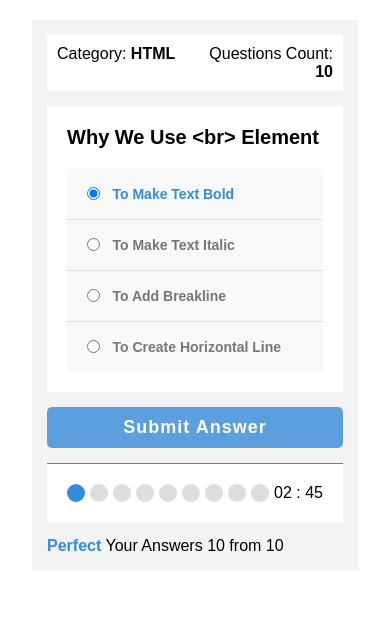
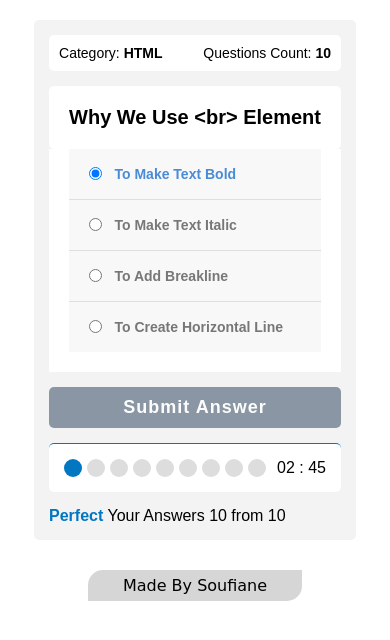
Before and after one commit to Enaifuos17/Quiz_App, a plain HTML site: page index.html in a window 390 px wide. Drawn offline with Linux system fonts and the light colour scheme.

Commit message:
comlete some css and responsive to be able to start JS

```diff
--- a/index.html
+++ b/index.html
@@ -66,6 +66,7 @@
         <span class="perfect">Perfect</span> Your Answers 10 from 10
       </div>
     </div>
+    <footer>Made By Soufiane <img src="yo.webp" alt="" /></footer>
     <!-- js -->
     <script src="main.js"></script>
   </body>
--- a/style.css
+++ b/style.css
@@ -6,7 +6,12 @@
   --bg-color: #f3f3f3;
   --bg-color2: #f8f8f8;
   /* --color1: rgb(13, 93, 168); */
-  --color1: rgb(54, 139, 218);
+  /* --color1: rgb(54, 139, 218); */
+  --color1: #0077c0;
+  --color2: #00ab66;
+  --color3: #ffa500;
+  --color4: #ef0107;
+  /* --color1: rgb(0 119 192 / 70%); */
 }
 
 body {
@@ -18,6 +23,7 @@ body {
   width: 800px;
   background-color: var(--bg-color);
   padding: 15px;
+  border-radius: 5px;
 }
 
 /* * ----- */
@@ -32,6 +38,7 @@ body {
   display: flex;
   background-color: #fff;
   padding: 20px;
+  border-radius: 5px;
 }
 
 /* * ----- */
@@ -47,6 +54,14 @@ body {
   /* bash ytafr9u  */
 }
 
+/* * ----- */
+@media (max-width: 767px) {
+  .quiz-app .quiz-info .category {
+    font-size: 14px;
+  }
+}
+/* * ----- */
+
 .quiz-app .quiz-info .category span {
   font-weight: bold;
 }
@@ -56,6 +71,14 @@ body {
   text-align: right;
 }
 
+/* * ----- */
+@media (max-width: 767px) {
+  .quiz-app .quiz-info .count {
+    font-size: 14px;
+  }
+}
+/* * ----- */
+
 .quiz-app .quiz-info .count span {
   font-weight: bold;
 }
@@ -64,6 +87,7 @@ body {
   background-color: #fff;
   padding: 20px;
   margin-top: 15px;
+  border-radius: 5px;
 }
 
 .quiz-app .quiz-area h2 {
@@ -96,7 +120,8 @@ body {
 
 /* if input (radio type) is checked --> label li murah ---> color:... */
 .quiz-app .answrs-area .answr input[type="Radio"]:checked + label {
-  color: rgb(54, 139, 218);
+  /* color: rgb(54, 139, 218); */
+  color: rgb(0 92 200 / 70%);
 }
 
 .quiz-app .answrs-area .answr input {
@@ -117,7 +142,7 @@ body {
 }
 
 .quiz-app .submit-button {
-  background-color: var(--color1);
+  background-color: #708090;
   display: block;
   width: 100%;
   margin: auto;
@@ -149,7 +174,16 @@ body {
   display: flex;
   padding: 20px;
   margin-top: 15px;
+  border-radius: 5px;
 }
+
+/* * ----- */
+@media (max-width: 767px) {
+  .quiz-app .bullets {
+    padding: 15px;
+  }
+}
+/* * ----- */
 
 .quiz-app .bullets .spans {
   flex: 1;
@@ -186,15 +220,15 @@ body {
 }
 
 .quiz-app .results span.bad {
-  color: red;
+  color: var(--color4);
 }
 
 .quiz-app .results span.not-bad {
-  color: orange;
+  color: var(--color3);
 }
 
 .quiz-app .results span.good {
-  color: green;
+  color: var(--color2);
 }
 
 .quiz-app .results span.very-good {
@@ -205,3 +239,33 @@ body {
 .quiz-app .results span.perfect {
   color: var(--color1);
 }
+
+/* footer */
+
+footer {
+  background-color: #d6d6d6;
+  color: #000;
+  text-align: center;
+  width: fit-content;
+  margin: auto;
+  margin-top: 30px;
+  padding: 6px 35px;
+  font-family: cursive;
+  border-end-end-radius: 15px;
+  border-start-start-radius: 15px;
+}
+
+footer img {
+  width: 30px;
+  position: absolute;
+  bottom: 15px;
+  margin-left: 3px;
+}
+
+/* * ----- */
+@media (max-width: 767px) {
+  footer img {
+    display: none;
+  }
+}
+/* * ----- */
```
Also changed, not shown: yo.webp (added).
